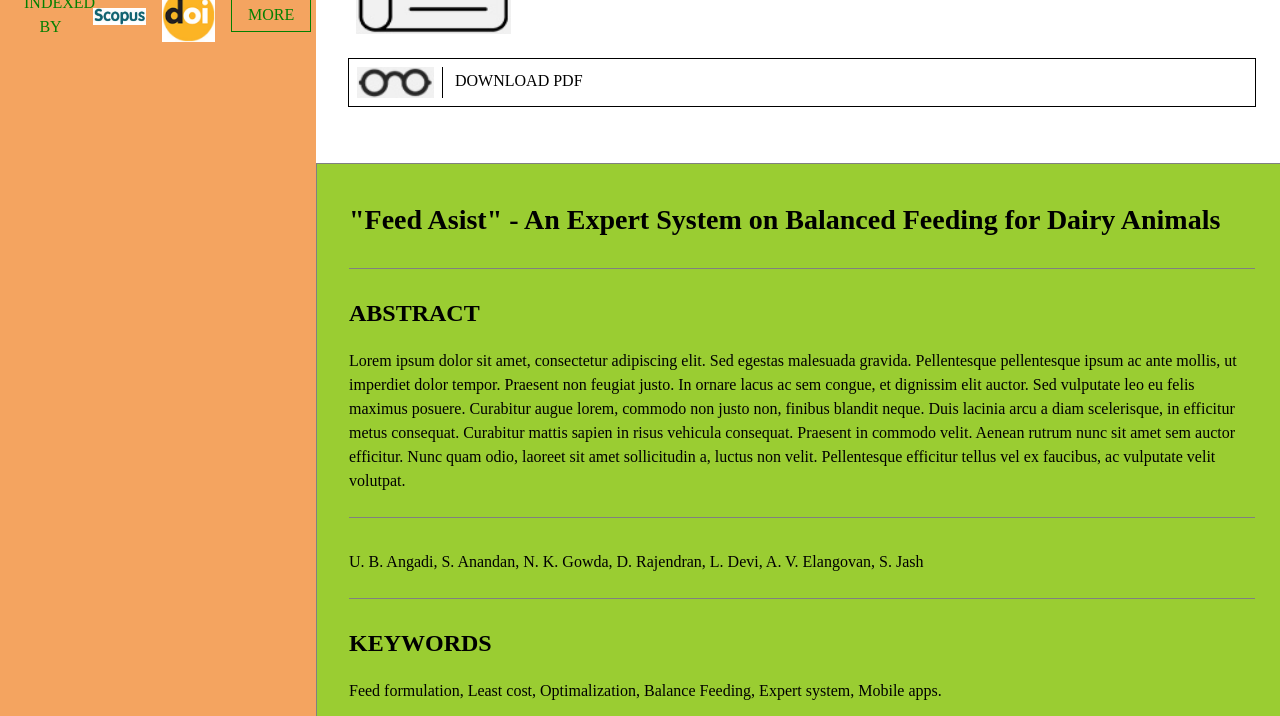
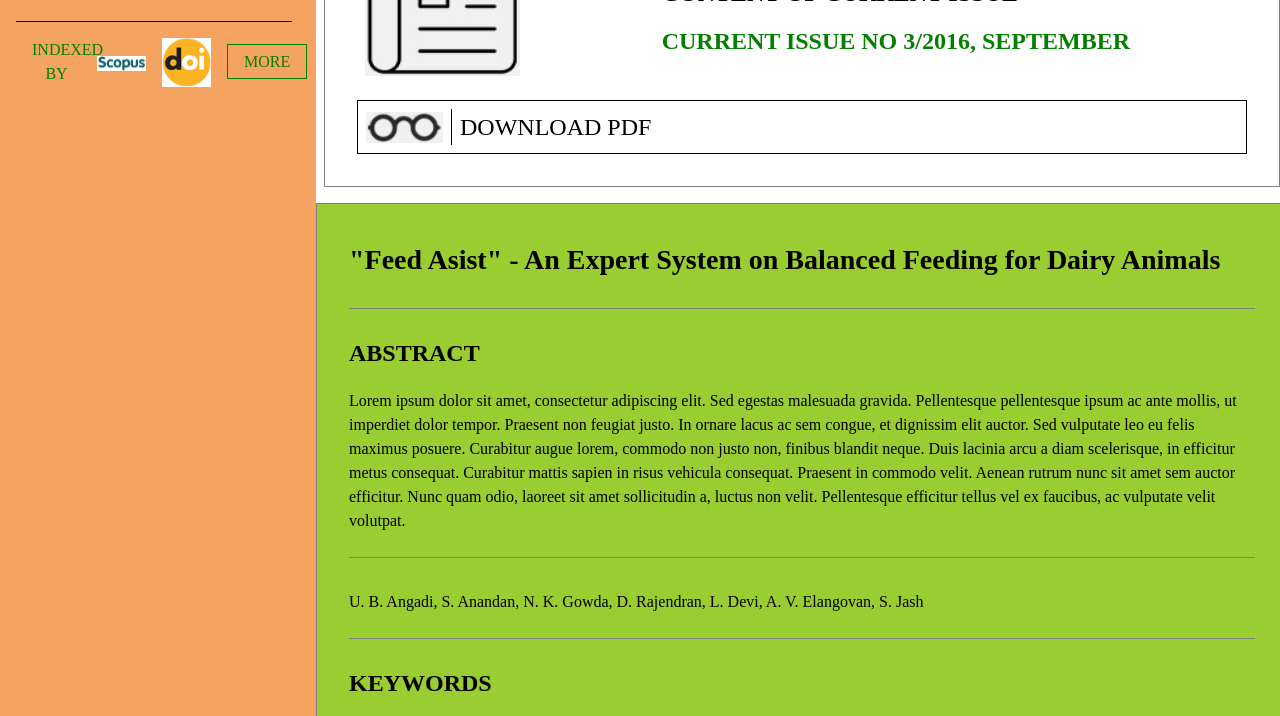
Before and after one commit to LuFi16/Agris5, a website: page index.html in a window 1280 px wide. Shown: the part 432-1148 px from the top of the page. Drawn offline with Linux system fonts and the light colour scheme.

Commit message:
div -> ul repair

```diff
--- a/index.html
+++ b/index.html
@@ -17,8 +17,9 @@
                     <img src="img/agris.png" alt="Agris online"/>
                 </a>
             </li>
+        </ul>
             <!-- <a class="c-responsive-toggle" href="#"><i class="fa fa-bars fa-2x"></i></a>  <!-- For drop-down menu in mobile version  -->
-            <div class="c-nav-up__text">
+        <ul class="c-nav-up__text">
             <li>
                 <a href="#">ABOUT THE JOURNAL</a>
             </li>
@@ -29,18 +30,17 @@
                 <a href="#">CONTACTS AND LINKS</a>
             </li>
                 <!-- SWITCH TO ENGLISH VERSION
-            <li><a class="c-flag c-btn c-btn--ghost">Switch to <img src="img/en.svg" height="18" alt="english" title="english"></a></li>
+                <li>
+                    <a class="c-flag c-btn c-btn--ghost">Switch to <img src="img/en.svg" height="18" alt="english" title="english"></a>
+                </li>
                 -->
 
-                <!-- <form> <!-- SEARCHING
+                <!-- SEARCHING
+                <form>
                     <input class="c-form__text c-form__text--tiny" type="text" placeholder="Hledaný výraz...">
-                <button
-                        class="c-btn c-btn--secondary c-btn--tiny" type="submit">Hledat
-                </button>
-            </form> -->
-
-            </div>
-
+                    <button class="c-btn c-btn--secondary c-btn--tiny" type="submit">Hledat</button>
+                </form>
+                -->
         </ul>
     </nav>
 </header>
@@ -110,7 +110,8 @@
                 <li>
                     <a class="c-nav-side__link" href="#">Instructions for Reviewers</a>
                 </li>
-            <div class="c-nav-side__indexed-block row c-nav-side_ul col-xs-12 col-sm-12">
+            </ul>
+                <ul class="c-nav-side__indexed-block row c-nav-side_ul col-xs-12 col-sm-12">
                     <li class="col-sm-3 center-sm">
                         <a class="c-nav-side__link-indexed" href="#">INDEXED BY</a>
                     </li>                                            <!-- something is wrong <li> <div> -->
@@ -127,28 +128,33 @@
                     <li class="col-sm-3 center-sm">
                         <a class="c-nav-side__link-more" href="#">MORE</a>
                     </li>
-            </div>
                 </ul>
+
         </nav>
 
         <div class="c-articles col-xs-12 col-sm-12 col-md-9 col-lg-9">
-
             <section class="c-articles__first row">
                 <p class="col-sm-4">
                     <img src="img/noviny.png" alt="newspaper" />
                 </p>
-            <div class="col-sm-8">
+                <div class="col-sm-8 ">
                     <h3>CONTENT OF CURRENT ISSUE</h3>
                     <h3 class="c-articles__first-current-issue">CURRENT ISSUE NO 3/2016, SEPTEMBER</h3>
                 </div>
-            <p class="c-articles__download col-sm-12 middle-sm">
+
+                <a class="c-articles__download col-sm-12  middle-sm" href="#">
+                    <p class="c-articles__download-img">
                         <img id="glasses" src="img/bryle.png" alt="glasses" />
+                    </p>
+                    <p class="c-articles__download-text">
                         DOWNLOAD PDF
                     </p>
+
+                </a>
+
             </section>
 
             <article class="c-articles__article row">
-
                 <section class="c-articles__article-tittle">
                     <h2>&quot;Feed Asist&quot; - An Expert System on Balanced Feeding for Dairy Animals</h2>
                 </section>
@@ -183,17 +189,16 @@
                         Economics and Informatics, Vol. 8, No. 3, pp. 13-27. ISSN 1804-1930, DOI 10.7160/aol.2016.080302.
                     </p>
                 </section>
-
             </article>
 
             <article class="c-articles__article row">
-
                 <section class="c-articles__article-tittle">
                     <h2>&quot;Feed Asist&quot; - An Expert System on Balanced Feeding for Dairy Animals</h2>
                 </section>
 
                 <section class="c-articles__article-abstract">
                     <h3>ABSTRACT</h3>
+
                     <p>
                         Lorem ipsum dolor sit amet, consectetur adipiscing elit. Sed egestas malesuada gravida. Pellentesque
                         pellentesque ipsum ac ante mollis, ut imperdiet dolor tempor. Praesent non feugiat justo. In ornare
@@ -222,9 +227,7 @@
                         Economics and Informatics, Vol. 8, No. 3, pp. 13-27. ISSN 1804-1930, DOI 10.7160/aol.2016.080302.
                     </p>
                 </section>
-
             </article>
-
         </div>
     </div>
 </main>
--- a/scss/components/_components.articles.scss
+++ b/scss/components/_components.articles.scss
@@ -6,18 +6,37 @@ article {                     // JUST FOR TESTING
 
 .c-articles__first{
   padding: 2rem;
+  align-items: center;
+  border: 1px solid $color-article-border;
+  margin: 1rem 0 1rem 0;
  // margin-bottom: 1rem;
 }
 
 .c-articles__download{
+  display: flex;
   border: 1px solid $color-download-border;
-  width: 30%;
   padding: 0.5rem;
+  margin: 0;
+  font-size: 1.5rem;
+  text-decoration: none;
+  color: $color-text;
+  //align-items: flex-end;
   img{
-    margin-right: 0.5rem;
-    border-right: 1px solid $color-download-border;
-    padding-right: 0.5rem;
+   // margin-right: 1rem;
+   // border-right: 1px solid $color-download-border;
+   // padding-right: 0.5rem;
   }
+}
+.c-articles__download-img{
+  display: flex;
+  padding: 0 0.5rem 0 0;
+  margin: 0;
+}
+.c-articles__download-text{
+  display: flex;
+  border-left: 1px solid $color-download-border;
+  padding: 0 0 0 0.5rem;
+  margin: 0;
 }
 
 .c-articles__article{
--- a/scss/components/_components.footer.scss
+++ b/scss/components/_components.footer.scss
@@ -5,6 +5,7 @@ footer {                  // JUST FOR TESTING
 ///// MOBILE /////
 
 footer{
+  padding: 0 0 0 1rem;
   align-items: center;
   justify-content: space-around;
   > address{
--- a/scss/components/_components.header.scss
+++ b/scss/components/_components.header.scss
@@ -12,6 +12,7 @@ main > header{
  // padding-top: 5rem;
   text-align: center;
   color: $color-introduction;
+  border-bottom: 1px solid $color-article-border;
 }
 
 .c-header-introduction__text{
--- a/scss/components/_components.nav-side.scss
+++ b/scss/components/_components.nav-side.scss
@@ -45,3 +45,8 @@
   align-items: center;
   //justify-items: end;   //doesn't work
 }
+
+//////  SCREEN  ////////
+@media (max-width: 801px){
+
+}
--- a/scss/components/_components.nav-up.scss
+++ b/scss/components/_components.nav-up.scss
@@ -6,6 +6,9 @@
 ///// MOBILE /////
 
 .c-nav-up{
+ //display: flex;
+ // justify-content: center;
+ // align-items: center;
 }
 
 .c-nav-up__text{
@@ -21,8 +24,7 @@
 
 .c-nav-up__logo{
   list-style-type: none;
-  li a img{
-  }
+  margin-top: 1.5rem;
 }
 
 .c-nav-up__ul{
```
Also changed, not shown: css/main.css. Lines whose indentation alone changed are shown as unchanged.
